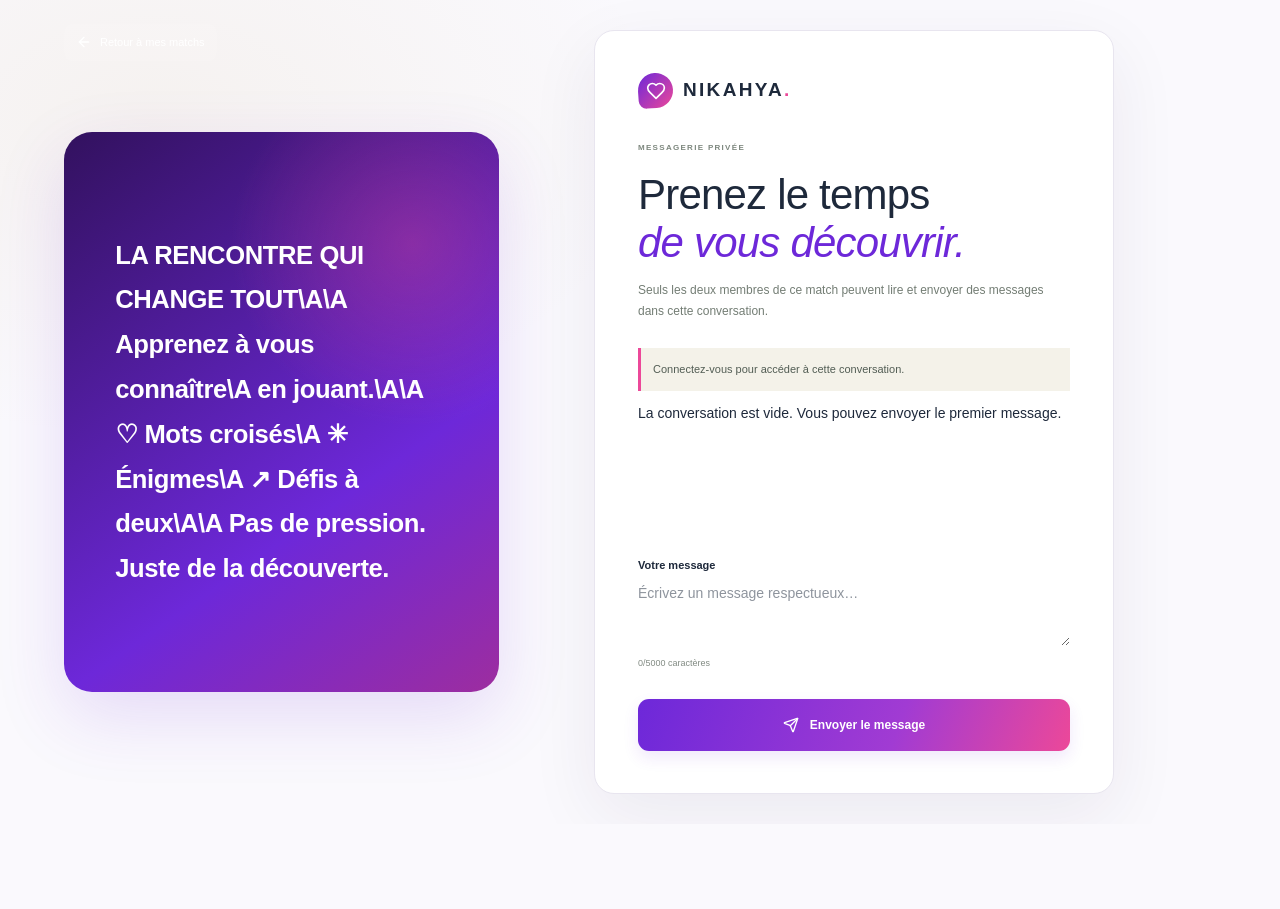
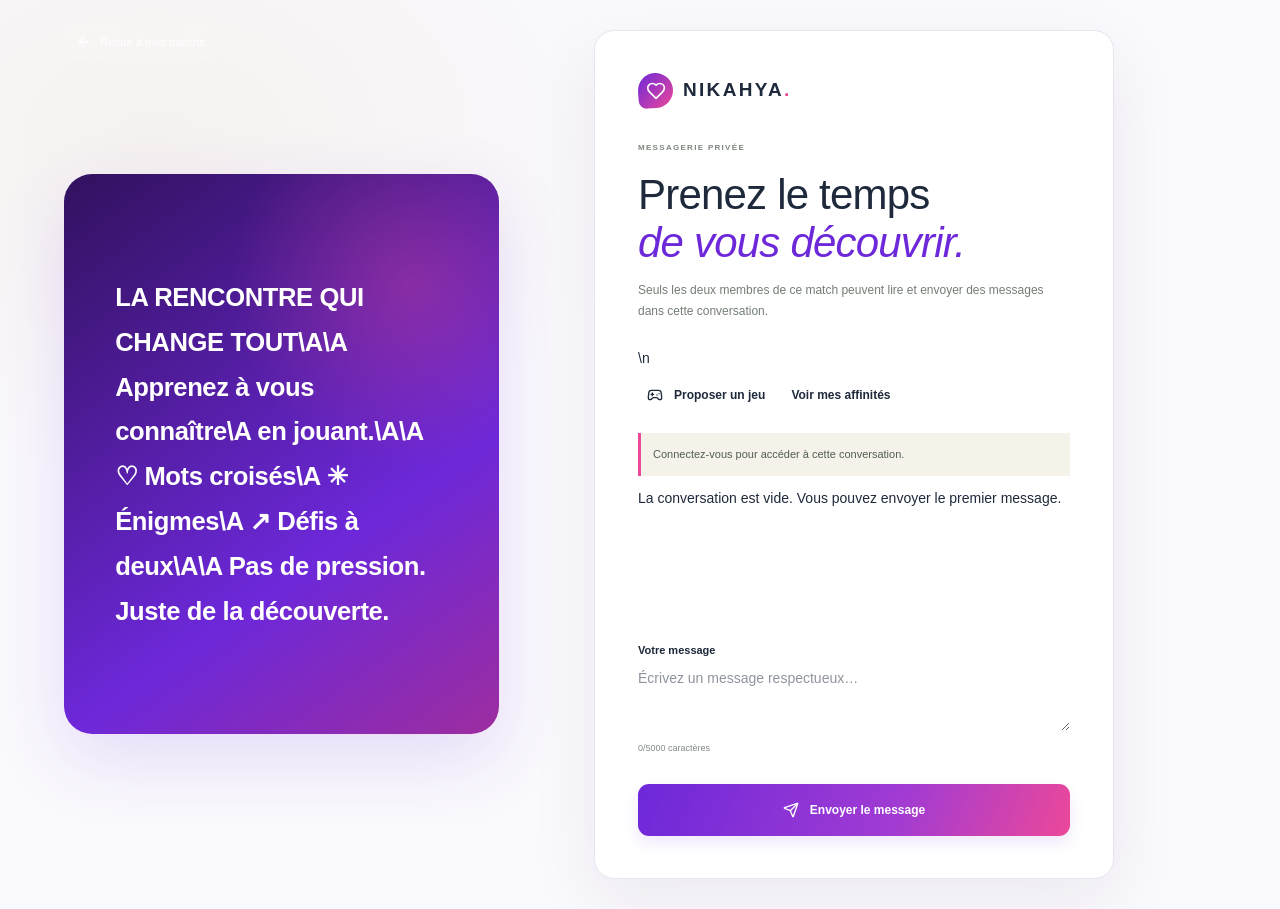
Before and after one commit to alilou31/Toto, a Next.js app: page /messages/1 in a window 1280 px wide. Before the commit the page ends 824 px from the top, so only its background shows below. Built offline with nearby package versions, Linux system fonts and the light colour scheme; no server answers; a web font is replaced by a local one.

Commit message:
feat(ux): connect Alchimie to matches and conversations

```diff
--- a/app/messages/[conversationId]/page.tsx
+++ b/app/messages/[conversationId]/page.tsx
@@ -3,7 +3,7 @@
 import Link from "next/link";
 import { useParams } from "next/navigation";
 import { FormEvent, useCallback, useEffect, useState } from "react";
-import { ArrowLeft, Heart, Send } from "lucide-react";
+import { ArrowLeft, Gamepad2, Heart, Send } from "lucide-react";
 
 type Message = { id: string; sender_id: string; body: string; created_at: string; read_at: string | null };
 
@@ -52,7 +52,7 @@ export default function MessagesPage() {
       <Link href="/" className="brand auth-brand"><span className="brand-mark"><Heart size={20}/></span><span className="brand-word">NIKAHYA<span className="brand-dot">.</span></span></Link>
       <div className="section-kicker auth-kicker">MESSAGERIE PRIVÉE</div>
       <h1 className="auth-title">Prenez le temps<br/><em>de vous découvrir.</em></h1>
-      <p className="auth-description">Seuls les deux membres de ce match peuvent lire et envoyer des messages dans cette conversation.</p>
+      <p className="auth-description">Seuls les deux membres de ce match peuvent lire et envoyer des messages dans cette conversation.</p>\n      <div style={{display:"flex",gap:8,flexWrap:"wrap",marginBottom:12}}><Link href="/rencontre" className="button button-quiet"><Gamepad2 size={16}/> Proposer un jeu</Link><Link href="/matchs" className="button button-quiet">Voir mes affinités</Link></div>
       {error && <p className="auth-notice" role="alert">{error}</p>}
       <div style={{display:"flex",flexDirection:"column",gap:12,minHeight:160,maxHeight:"55vh",overflowY:"auto",padding:"12px 0"}} aria-live="polite">
         {loading ? <p>Chargement des messages…</p> : messages.length === 0 ? <p>La conversation est vide. Vous pouvez envoyer le premier message.</p> : messages.map(message => <div key={message.id} style={{alignSelf:message.sender_id === currentUserId ? "flex-end" : "flex-start",maxWidth:"85%",padding:"12px 15px",borderRadius:12,background:message.sender_id === currentUserId ? "#e4efe8" : "#fff",border:"1px solid #e5e8e1"}}><p style={{marginBottom:6,whiteSpace:"pre-wrap",overflowWrap:"anywhere"}}>{message.body}</p><small style={{color:"#68716b"}}>{new Date(message.created_at).toLocaleString("fr-FR", { dateStyle:"short", timeStyle:"short" })}</small></div>)}
```
